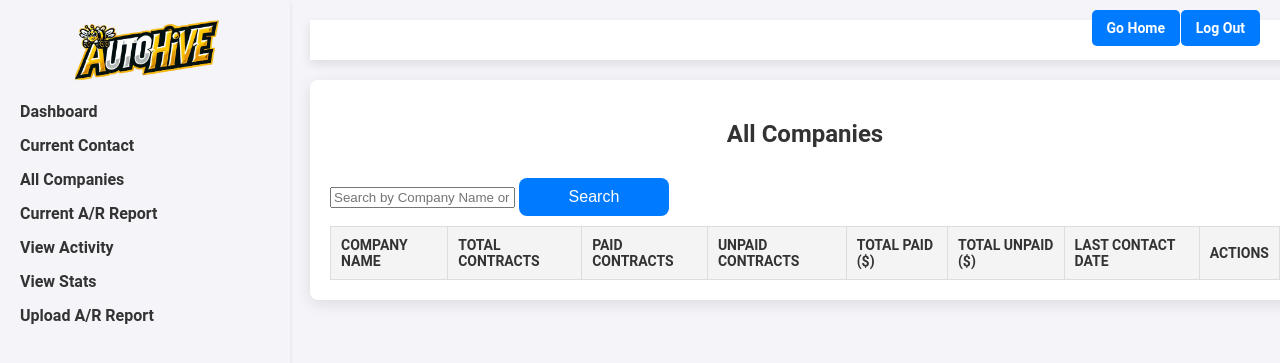
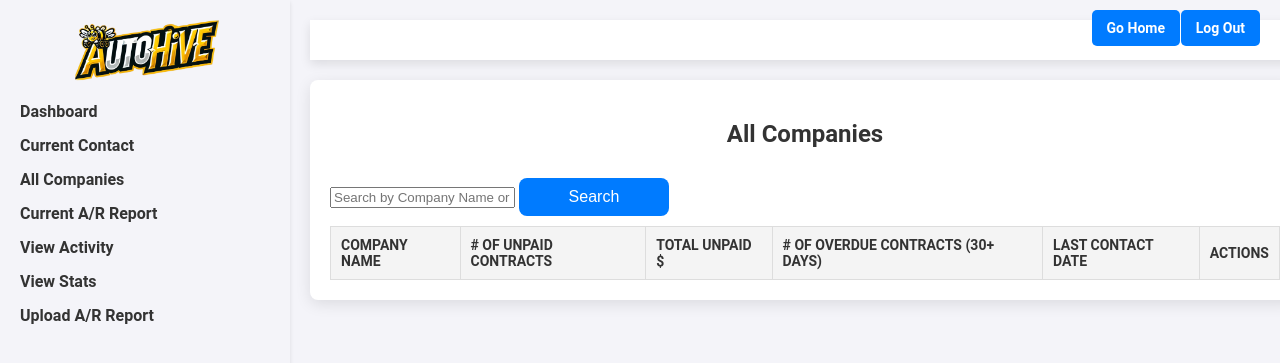
Before and after one commit to Ottermax-Bot/Autohive, a Flask app: page /all_companies in a window 1280 px wide. Shown: the top 363 px of the page. Run offline with Flask 3, Linux system fonts and the light colour scheme; the visitor is signed in with stand-in values (Sample User, id 1); lists and menus that the app fills with data are empty.

Commit message:
Update all_companies.html

```diff
--- a/templates/all_companies.html
+++ b/templates/all_companies.html
@@ -16,11 +16,9 @@
         <thead>
             <tr>
                 <th>Company Name</th>
-                <th>Total Contracts</th>
-                <th>Paid Contracts</th>
-                <th>Unpaid Contracts</th>
-                <th>Total Paid ($)</th>
-                <th>Total Unpaid ($)</th>
+                <th># of Unpaid Contracts</th>
+                <th>Total Unpaid $</th>
+                <th># of Overdue Contracts (30+ Days)</th>
                 <th>Last Contact Date</th>
                 <th>Actions</th>
             </tr>
@@ -29,12 +27,10 @@
             {% for company in companies %}
             <tr>
                 <td>{{ company.name }}</td>
-                <td>{{ company.total_contracts }}</td>
-                <td>{{ company.total_paid_contracts }}</td>
-                <td>{{ company.total_unpaid_contracts }}</td>
-                <td>${{ "%.2f"|format(company.total_paid) }}</td>
+                <td>{{ company.unpaid_contracts }}</td>
                 <td>${{ "%.2f"|format(company.total_unpaid) }}</td>
-                <td>{{ company.last_contact }}</td>
+                <td>{{ company.overdue_contracts }}</td>
+                <td>{{ company.last_contact_date }}</td>
                 <td>
                   <a href="/company_profile/{{ company.id }}" class="view-profile-btn">View Profile</a>
                 </td>
```
